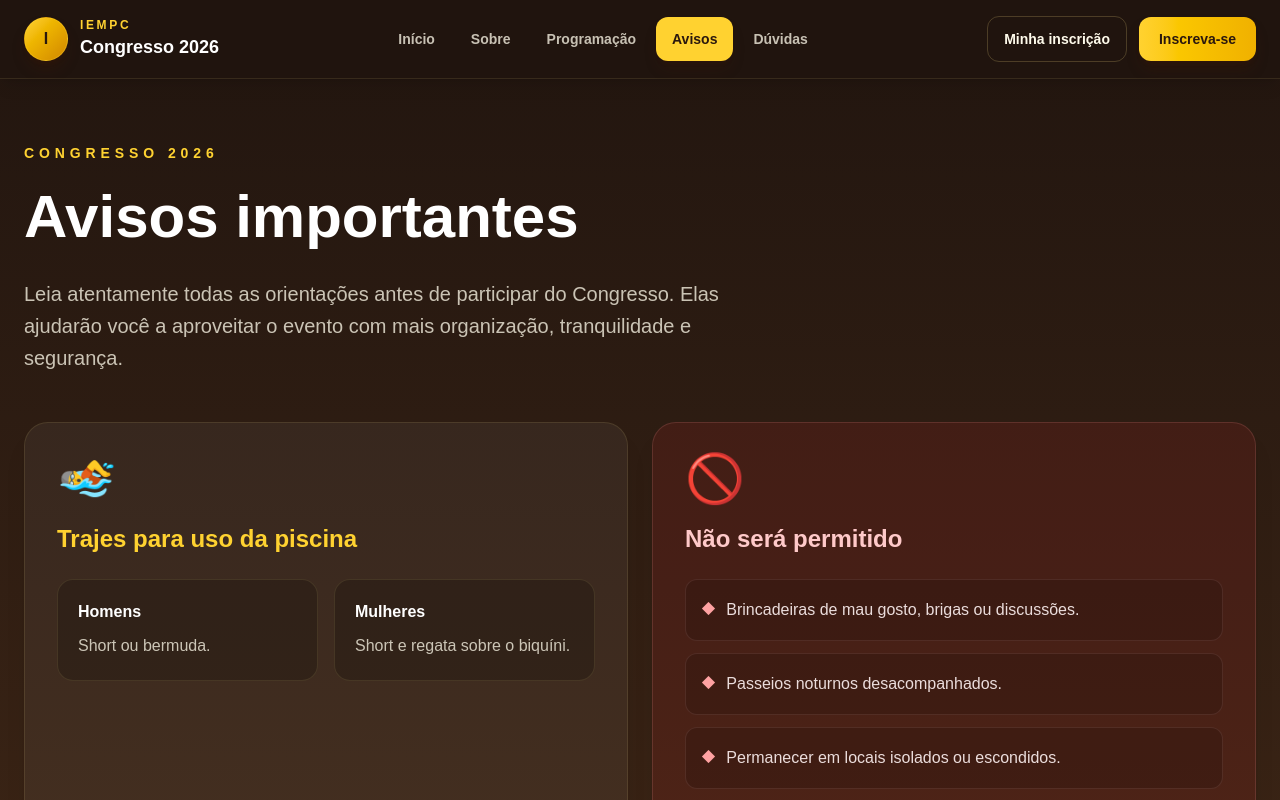
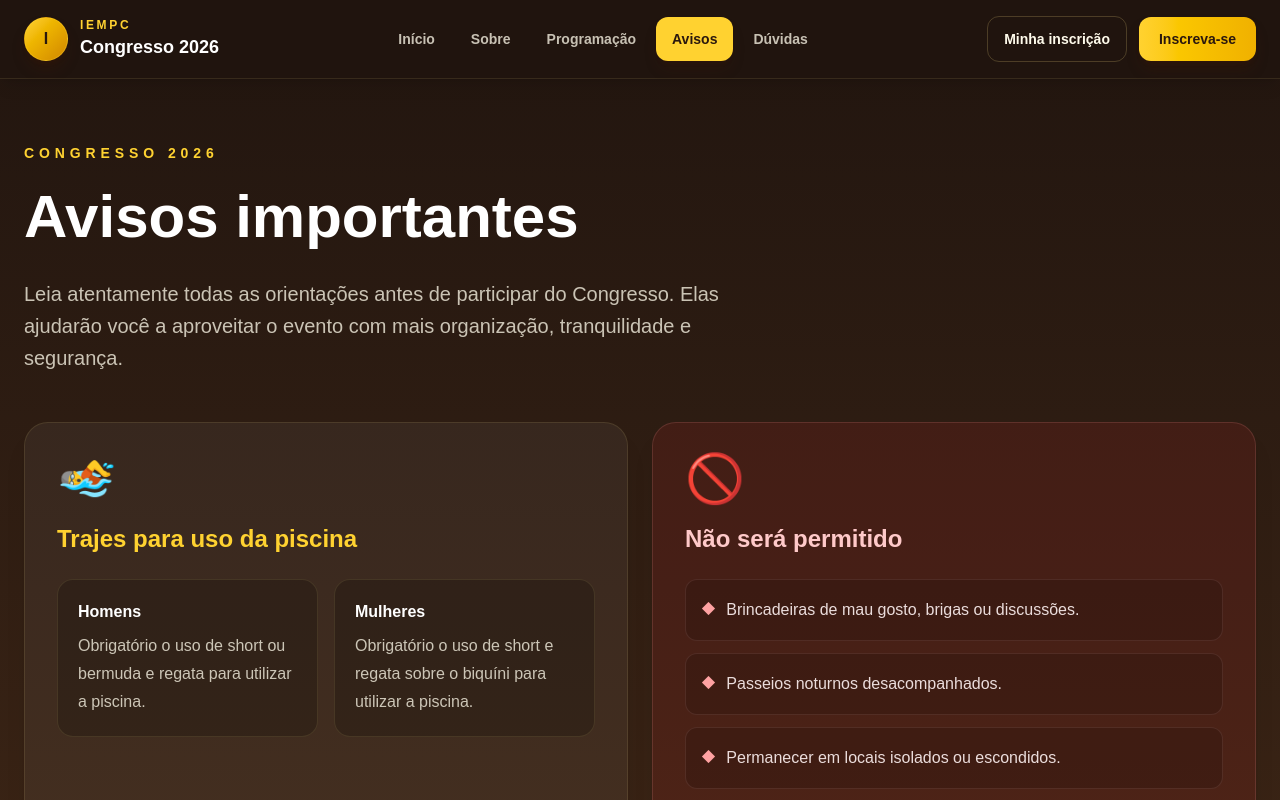
Before and after one commit to imissaoplenaemcristo-creator/CONGRESSO2026, a Next.js app: page /avisos in a window 1280 px wide. Shown: the top 800 px of the page. Built offline with nearby package versions, Linux system fonts and the light colour scheme.

Commit message:
fix: atualiza avisos da piscina

```diff
--- a/app/avisos/page.tsx
+++ b/app/avisos/page.tsx
@@ -58,14 +58,14 @@ export default function AvisosPage() {
               <div className="rounded-2xl border border-amber-200/10 bg-black/20 p-5">
                 <p className="font-black text-white">Homens</p>
                 <p className="mt-2 leading-7 text-amber-50/75">
-                  Short ou bermuda.
+                  Obrigatório o uso de short ou bermuda e regata para utilizar a piscina.
                 </p>
               </div>
 
               <div className="rounded-2xl border border-amber-200/10 bg-black/20 p-5">
                 <p className="font-black text-white">Mulheres</p>
                 <p className="mt-2 leading-7 text-amber-50/75">
-                  Short e regata sobre o biquíni.
+                  Obrigatório o uso de short e regata sobre o biquíni para utilizar a piscina.
                 </p>
               </div>
             </div>
```
